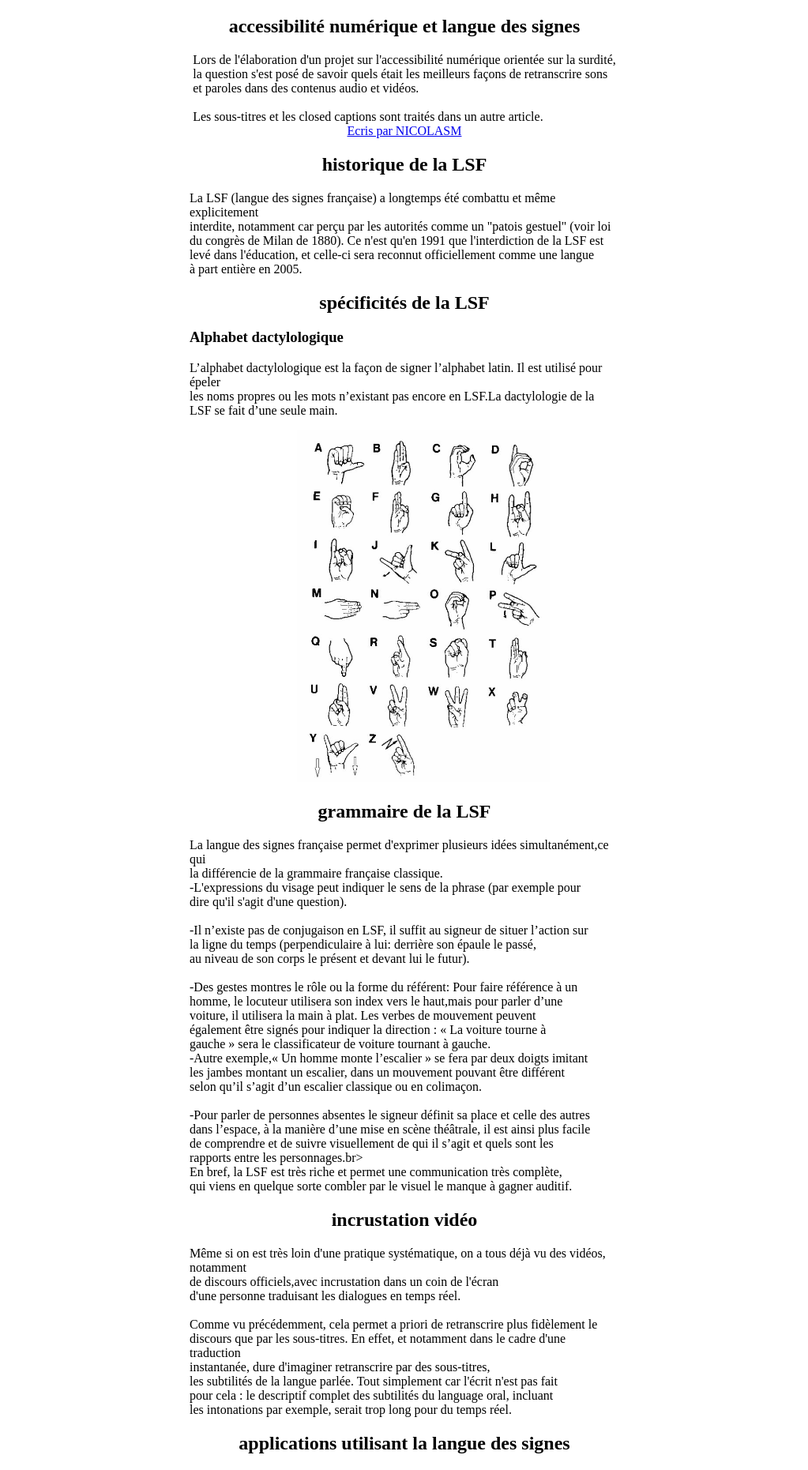
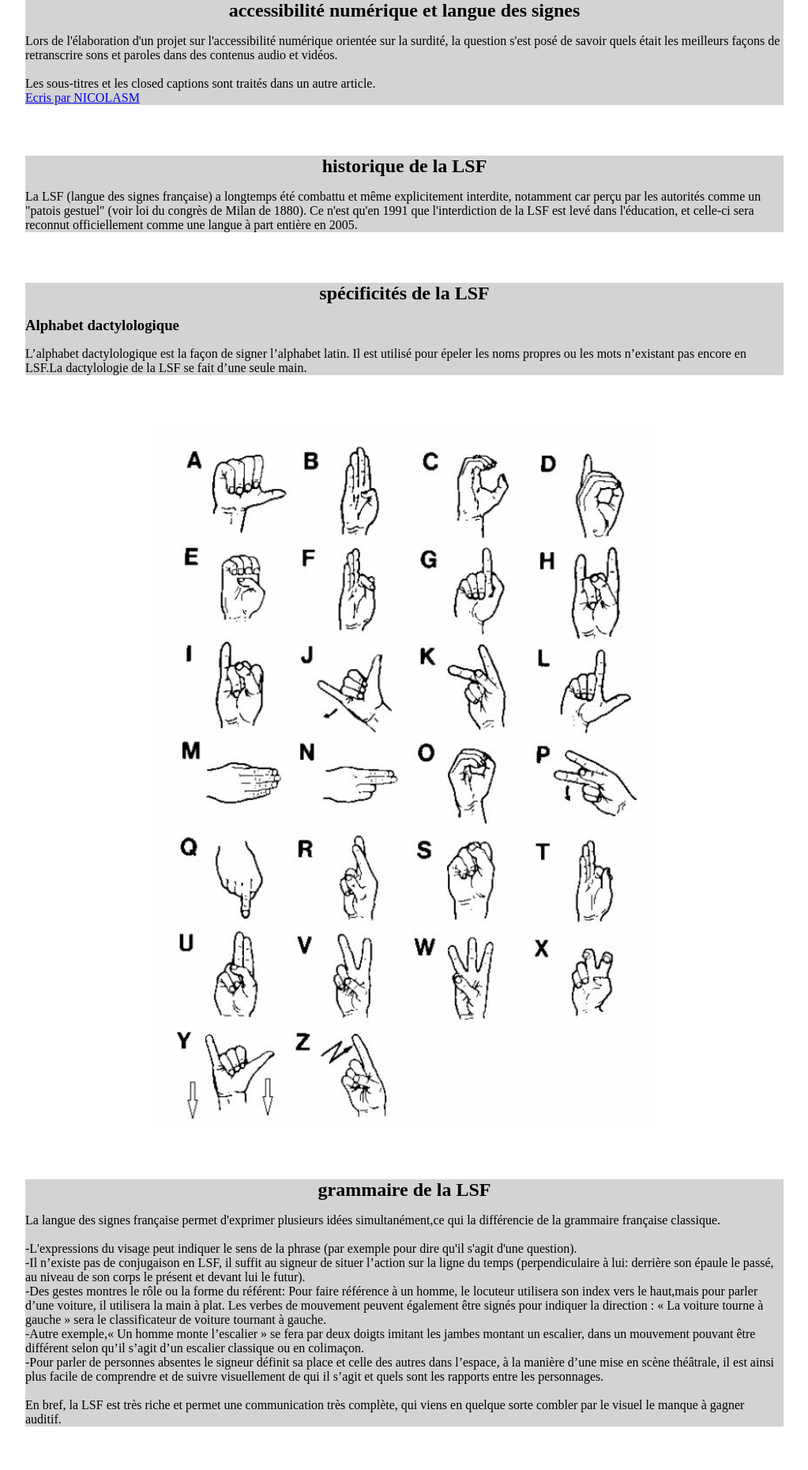
Before and after one commit to Nicolasmaes/a11e, a PHP site: page /lsf/index.php in a window 1280 px wide. Shown: the top 1861 px of the page at 79% size, without its empty margins (128-1151 px from the left). Run offline with PHP 8.4, Linux system fonts and the light colour scheme.

Commit message:
update lsf

```diff
--- a/lsf/index.php
+++ b/lsf/index.php
@@ -8,99 +8,102 @@
     <link rel="stylesheet"  href="style.css">
 </head>
 <body>
-        <div class="main_lsf">
-        <div class="test">
-            <h2> accessibilité numérique et langue des signes </h2>
+<div class="margin">
+        <div class="main__lsf">
+            <div class="main__lsf__paragraphe">
 
-            <p class="test_para">
-                Lors de l'élaboration d'un projet sur l'accessibilité numérique orientée sur la surdité,<br> la question s'est posé de savoir quels était les meilleurs façons de retranscrire sons<br> et paroles dans des contenus audio et vidéos.<br><br>
+                    <h2 class="main__lsf__paragraphe__titre"> accessibilité numérique et langue des signes </h2>
+
+
+                    <p class="main__lsf__paragraphe__text">
+                        Lors de l'élaboration d'un projet sur l'accessibilité numérique orientée sur la surdité, la question s'est posé de savoir quels était les meilleurs façons de retranscrire sons et paroles dans des contenus audio et vidéos.<br><br>
+
                         Les sous-titres et les closed captions sont traités dans un autre article.<br>
-                <a href="https://promo-68.codeur.online/blog/index.php/author/nicolasm/">Ecris par NICOLASM</a>
-
+                        <a style="text-align:left;" href="https://promo-68.codeur.online/blog/index.php/author/nicolasm/">Ecris par NICOLASM</a>
                     </p>
             </div>
 
-            <div class="test">
+            <div class="main__lsf__paragraphe">
 
-                <h2>historique de la LSF</h2>
-                <p class="test_para">
-                    La LSF (langue des signes française) a longtemps été combattu et même explicitement <br>interdite,
-                    notamment car perçu par les autorités comme un "patois gestuel" (voir loi <br>du congrès de  Milan de 1880).
-                    Ce n'est qu'en 1991 que l'interdiction de la LSF est<br> levé dans l'éducation,
-                    et celle-ci sera reconnut officiellement comme  une langue<br> à part entière en 2005.
+                   <h2 class="main__lsf__paragraphe__titre" >historique de la LSF</h2>
+
+                    <p class="main__lsf__paragraphe__text">
+                        La LSF (langue des signes française) a longtemps été combattu et même explicitement interdite, notamment car perçu par les autorités comme un "patois gestuel" (voir loi du congrès de  Milan de 1880). Ce n'est qu'en 1991 que l'interdiction de la LSF est levé dans l'éducation, et celle-ci sera reconnut officiellement comme  une langue à part entière en 2005.
                     </p>
             </div>
 
-            <div class="test">
-            <h2>spécificités de la LSF</h2>
+            <div class="main__lsf__paragraphe">
+                    <h2 class="main__lsf__paragraphe__titre">spécificités de la LSF</h2>
 
                     <h3>Alphabet dactylologique</h3>
-            <p class="test_para">
-                L’alphabet dactylologique est la façon de signer l’alphabet latin. Il est utilisé pour épeler<br> les noms propres ou les mots n’existant pas encore en LSF.La dactylologie de la<br> LSF se fait d’une seule main.
+
+                    <p class="main__lsf__paragraphe__text">
+                        L’alphabet dactylologique est la façon de signer l’alphabet latin. Il est utilisé pour épeler les noms propres ou les mots n’existant pas encore en LSF.La dactylologie de la LSF se fait d’une seule main.
                     </p>
             </div>
 
             <img src="img/langue-des-signes.jpg" class="image">
 
-                <div class="test">
-            <h2>grammaire de la LSF</h2>
-            <p class="test_para">
-                La langue des signes française permet d'exprimer plusieurs idées simultanément,ce qui<br> la différencie de la grammaire française classique.
-            <br>-L'expressions du visage peut indiquer le sens de la phrase (par exemple pour <br>dire qu'il s'agit d'une question).<br>
-            <br>-Il n’existe pas de conjugaison en LSF, il suffit au signeur de situer l’action sur<br> la ligne du temps
-            (perpendiculaire à lui:  derrière son épaule le passé,<br> au niveau de son corps le présent et devant lui le futur).<br>
-            <br>-Des gestes montres le rôle ou la forme du référent: Pour faire  référence à un <br>homme, le locuteur utilisera son index vers le  haut,mais pour parler d’une <br>voiture, il utilisera la main à plat. Les verbes de mouvement peuvent <br>également être  signés pour indiquer  la direction :
-                « La voiture tourne à <br>gauche »  sera le classificateur de voiture tournant à gauche.<br> -Autre exemple,« Un homme monte l’escalier » se fera par deux doigts
-                imitant<br> les jambes montant un escalier, dans un mouvement pouvant être différent<br> selon qu’il s’agit d’un escalier classique ou en colimaçon.<br>
-            <br>-Pour parler de personnes absentes le signeur définit sa place et celle des autres <br>dans l’espace, à la  manière d’une mise en scène théâtrale, il est ainsi plus facile<br> de  comprendre et de suivre visuellement de qui il s’agit et quels sont les <br>rapports entre les personnages.br><br>
-           En bref, la LSF est très riche et permet une communication très complète,<br> qui viens en quelque sorte combler par le visuel le manque à gagner auditif.
+            <div class="main__lsf__paragraphe">
+                <h2 class="main__lsf__paragraphe__titre">grammaire de la LSF</h2>
+
+                <p class="main__lsf__paragraphe__text">
+                    La langue des signes française permet d'exprimer plusieurs idées simultanément,ce qui la différencie de la grammaire française classique.<br><br>
+
+                    -L'expressions du visage peut indiquer le sens de la phrase (par exemple pour dire qu'il s'agit d'une question).<br>
+                    -Il n’existe pas de conjugaison en LSF, il suffit au signeur de situer l’action sur la ligne du temps (perpendiculaire à lui:  derrière son épaule le passé, au niveau de son corps le présent et devant lui le futur).<br>
+                    -Des gestes montres le rôle ou la forme du référent: Pour faire  référence à un homme, le locuteur utilisera son index vers le  haut,mais pour parler d’une voiture, il utilisera la main à plat. Les verbes de mouvement peuvent également être  signés pour indiquer  la direction :
+                    « La voiture tourne à gauche »  sera le classificateur de voiture tournant à gauche.<br>
+                    -Autre exemple,« Un homme monte l’escalier » se fera par deux doigts imitant les jambes montant un escalier, dans un mouvement pouvant être différent selon qu’il s’agit d’un escalier classique ou en colimaçon.<br>
+                    -Pour parler de personnes absentes le signeur définit sa place et celle des autres dans l’espace, à la  manière d’une mise en scène théâtrale, il est ainsi plus facile de  comprendre et de suivre visuellement de qui il s’agit et quels sont les rapports entre les personnages.<br><br>
+
+                    En bref, la LSF est très riche et permet une communication très complète, qui viens en quelque sorte combler par le visuel le manque à gagner auditif.
                 </p>
             </div>
 
-            <div class="test">
-                <h2>incrustation vidéo</h2>
-             <p class="test_para">
-                Même si on est très loin d'une pratique systématique, on a tous déjà vu des vidéos, notamment<br> de discours officiels,avec incrustation dans un coin de l'écran <br>d'une personne traduisant les dialogues en temps réel.
-             <br><br>Comme vu précédemment, cela permet a priori de retranscrire plus fidèlement le
-                <br>discours que  par les sous-titres.
-                En effet, et notamment dans le cadre d'une traduction <br>instantanée, dure d'imaginer retranscrire par des  sous-titres,<br>les subtilités de la langue parlée.
-                Tout simplement car l'écrit n'est pas fait<br> pour cela : le descriptif complet des subtilités du language oral, incluant<br> les intonations par exemple, serait trop long pour du temps réel.
+            <div class="main__lsf__paragraphe">
+                <h2 class="main__lsf__paragraphe__titre">incrustation vidéo</h2>
+
+                <p class="main__lsf__paragraphe__text">
+                    Même si on est très loin d'une pratique systématique, on a tous déjà vu des vidéos, notamment de discours officiels,avec incrustation dans un coin de l'écran d'une personne traduisant les dialogues en temps réel.
+                    <br><br>Comme vu précédemment, cela permet a priori de retranscrire plus fidèlement le discours que  par les sous-titres.
+                    En effet, et notamment dans le cadre d'une traduction instantanée, dure d'imaginer retranscrire par des  sous-titres, les subtilités de la langue parlée.
+                    Tout simplement car l'écrit n'est pas fait pour cela : le descriptif complet des subtilités du language oral, incluant les intonations par exemple, serait trop long pour du temps réel.
                 </p>
             </div>
 
-                <div class="test">
-                <h2>applications utilisant la langue des signes</h2>
-            <p class="test_para">
-                Pour l'instant, il n'existe pas ou peut d'application pour sourds utilisant la langue des<br> signes.
-                Il existe en revanche des  applications de sous-titrage (comme rogervoice <br>ou ava)
-                ou des applications de traîtement de son (a destination <br>des mal-entendants).
-                <br><br>Cela est sans doute dû au fait que retranscrire une conversationen LSF via un  <br>algorithme serait
-                techniquement plus compliquer que  généré des sous-titres :<br>  en effet, il faudrait pour cela analyser
-                des information autre que les seuls mots,<br>  et la traduction passerait non-pas par des caractères mais
-                par exemple par une<br> animation complexe, impliquant des mouvement de main mais aussi de tout
-                <br>le corps, incluant des expressions faciales.
+            <div class="main__lsf__paragraphe">
+                <h2 class="main__lsf__paragraphe__titre">applications utilisant la langue des signes</h2>
+
+                <p class="main__lsf__paragraphe__text">
+                    Pour l'instant, il n'existe pas ou peut d'application pour sourds utilisant la langue des signes.
+                    Il existe en revanche des  applications de sous-titrage (comme rogervoice ou ava) ou des applications de traîtement de son (a destination des mal-entendants).
+
+                    <br><br>Cela est sans doute dû au fait que retranscrire une conversationen LSF via un algorithme serait techniquement plus compliquer que  généré des sous-titres :  en effet, il faudrait pour cela analyser des information autre que les seuls mots, et la traduction passerait non-pas par des caractères mais par exemple par une animation complexe, impliquant des mouvement de main mais aussi de tout le corps, incluant des expressions faciales.
                 </p>
             </div>
 
-                <div class="test">
-                <h2>idées pour le projet << accessibilité numérique >></h2>
+            <div class="main__lsf__paragraphe">
+                <h2 class="main__lsf__paragraphe__titre">idées pour le projet << accessibilité numérique >></h2>
 
-             <p class="test_para"> Une idée serait de créer une interface semblable à celle d'un traducteur
-                comme celui<br> de google, qui traduirait en alphabet dactylologique.
-             <br><br>Celui-ci serait principalement à destination des personnes entendantes ayant
-                besoin<br> d'un coup de pouce pour communiquer avec une personne sourde.
-             <br><br>Un tel traducteur permettrait de constituer un mot bien plus rapidement qu'en
-               ayant <br> sous les yeux l'habituel fiche alphabétique.
+                <p class="main__lsf__paragraphe__text">
+                    Une idée serait de créer une interface semblable à celle d'un  traducteur comme celui de google, qui traduirait en alphabet dactylologique.
+
+                    <br><br>Celui-ci serait principalement à destination des personnes entendantes ayant besoin d'un coup de pouce pour communiquer avec une personne sourde.
+
+                    <br><br>Un tel traducteur permettrait de constituer un mot bien plus rapidement qu'en ayant sous les yeux l'habituel fiche alphabétique.
                 </p>
             </div>
 
-            <p class="test_para">
-                <h3>Source</h3><br>
-            <a href="https://lejournal.cnrs.fr/articles/faciliter-la-traduction-en-langue-des-signes">https://lejournal.cnrs.fr/articles/faciliter-la-traduction-en-langue-des-signes</a><br>
-            <a href="http://lsq.uqam.ca/sites/default/files/Banff2003.pdf">http://lsq.uqam.ca/sites/default/files/Banff2003.pdf</a><br>
-                <a href="https://fr.wikipedia.org/wiki/Langue_des_signes_française">https://fr.wikipedia.org/wiki/Langue_des_signes_française</a><br>
-                <a href="https://webzine.okeenea.com/6-applications-sourds-malentendants-2020/">https://webzine.okeenea.com/6-applications-sourds-malentendants-2020/</a>
-            </p>
+            <p>
+                <span style="font-weight:bold; font-style:italic;">Source</span> <br><br>
+
+                 <a href="https://lejournal.cnrs.fr/articles/faciliter-la-traduction-en-langue-des-signes">Traduction: langue des signes</a><br>
+                 <a href="http://lsq.uqam.ca/sites/default/files/Banff2003.pdf">Lsq.pdf</a><br>
+                <a href="https://fr.wikipedia.org/wiki/Langue_des_signes_française">Wikipedia</a><br>
+                <a href="https://webzine.okeenea.com/6-applications-sourds-malentendants-2020/">Applications sourds-malentendants/</a>
+            <p>
+        </div>
         </div>
     <script src="main.js"></script>
 </body>
--- a/lsf/style.css
+++ b/lsf/style.css
@@ -1,13 +1,24 @@
 body{
-    margin:auto;
+    display: flex;
+    flex-direction: column;
+    max-width: 100%;
+    min-height: 100vh;
 }
-
-.main_lsf
+img
 {
-
-    margin: 0 auto;
-    max-width: 34rem;
-
+    max-width: 40rem;
+    width: 100%;
+    height: auto;
+}
+*{
+    margin: 0;
+    padding: 0;
+}
+.margin{
+    display: flex;
+    flex-direction: column;
+    justify-content: center;
+    align-items: center;
 }
 
 @font-face{
@@ -20,54 +31,26 @@ body{
    font-size:normal;
 }
 
-.h2{
-    font-family:"Indie-flower" bold;
-    font-size:10px ;
-    text-align: center;
-
-}
-
-.h3{
-    font-family: "Indie-flower" bold;
-    font-size: 8px ;
-
-}
-
-.p{
-    font-family: "luciole";
-    font-size:20px;
-}
-
-.image{
-    width: 100%;
-    max-width: 20rem;
-    height: auto;
-    margin-left: 25%;
-    }
-
-    .main_lsf
-    {
-        text-align: left;
-    }
-
-
-
-    .test_para,a
-    {
+  .main__lsf{
       display: flex;
       flex-direction: column;
       justify-content: center;
       align-items: center;
+      row-gap: 4rem;
+      max-width: 60rem;
 
   }
 
+  .main__lsf__paragraphe{
+      display: flex;
+      flex-direction: column;
+      background-color: lightgray;
+      row-gap: 1rem;
+  }
 
 
-  @media screen and (min-width:30rem)
-  {
-    .test h2
-    {
+  @media screen and (min-width:30rem){
+    .main__lsf__paragraphe__titre{
         text-align: center;
-
     }
   }
```
Lines whose indentation alone changed are shown as unchanged.
